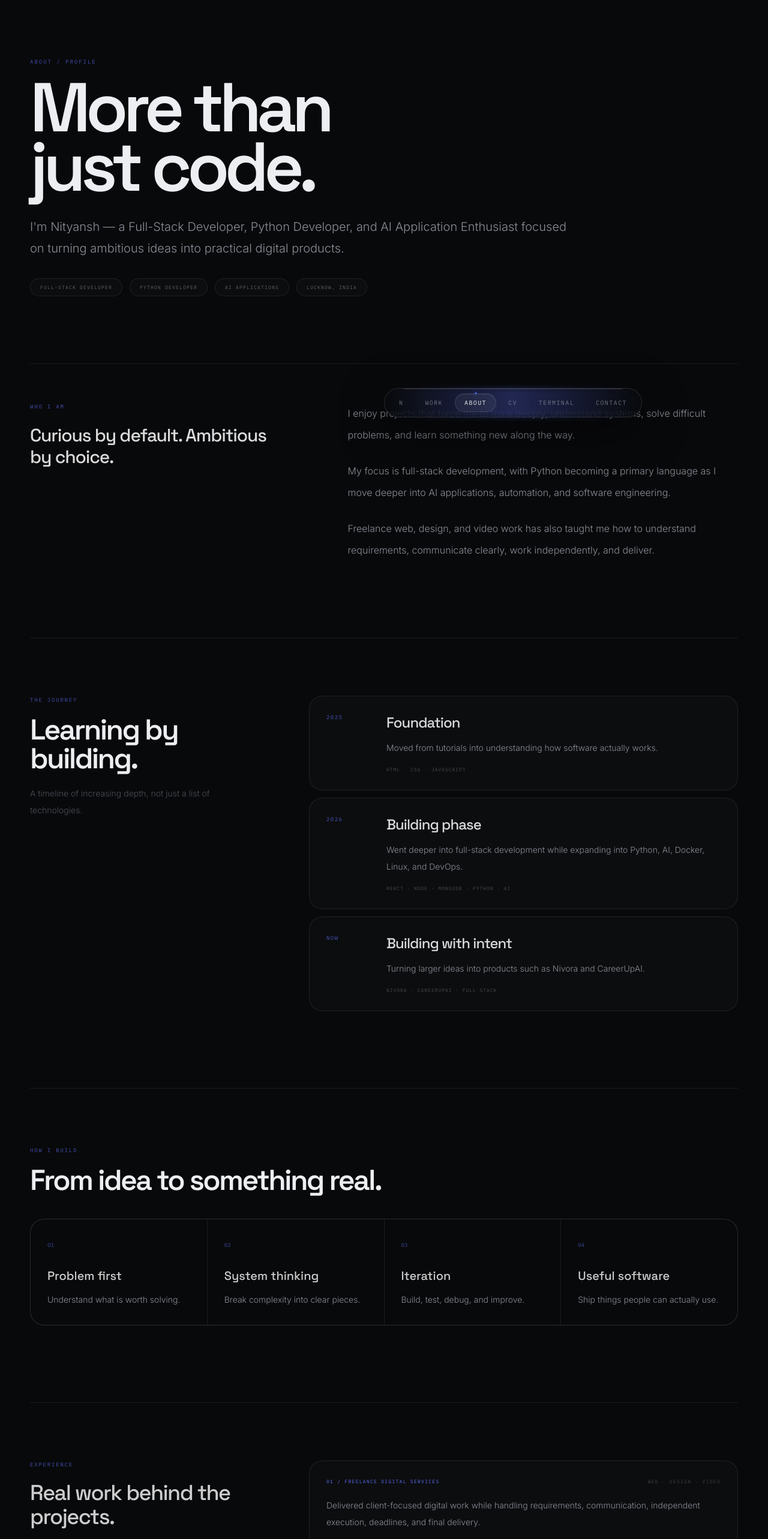
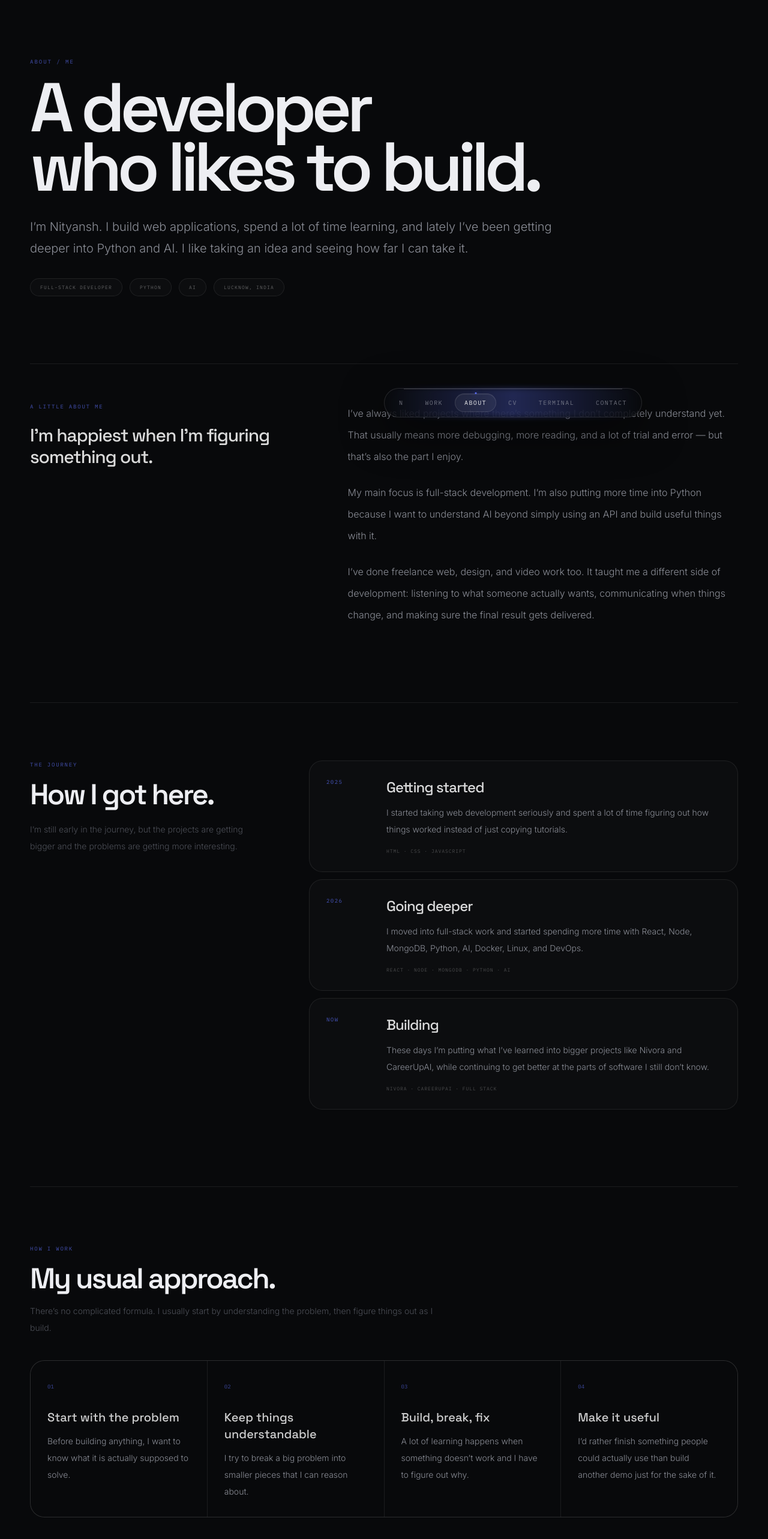
Before and after one commit to nityansh19/nityansh-portfolio, a Next.js app: page /about in a window 1280 px wide. Shown: the part 80-2646 px from the top of the page at 60% size. Built offline with nearby package versions, Linux system fonts and the light colour scheme.

Commit message:
Make portfolio copy more natural and personal

```diff
--- a/components/AboutExperienceV2.tsx
+++ b/components/AboutExperienceV2.tsx
@@ -4,15 +4,15 @@ import { motion, useReducedMotion } from "framer-motion";
 import Link from "next/link";
 
 const journey = [
-  ["2025", "Foundation", "Moved from tutorials into understanding how software actually works.", "HTML · CSS · JavaScript"],
-  ["2026", "Building phase", "Went deeper into full-stack development while expanding into Python, AI, Docker, Linux, and DevOps.", "React · Node · MongoDB · Python · AI"],
-  ["NOW", "Building with intent", "Turning larger ideas into products such as Nivora and CareerUpAI.", "Nivora · CareerUpAI · Full Stack"],
+  ["2025", "Getting started", "I started taking web development seriously and spent a lot of time figuring out how things worked instead of just copying tutorials.", "HTML · CSS · JavaScript"],
+  ["2026", "Going deeper", "I moved into full-stack work and started spending more time with React, Node, MongoDB, Python, AI, Docker, Linux, and DevOps.", "React · Node · MongoDB · Python · AI"],
+  ["NOW", "Building", "These days I’m putting what I’ve learned into bigger projects like Nivora and CareerUpAI, while continuing to get better at the parts of software I still don’t know.", "Nivora · CareerUpAI · Full Stack"],
 ];
 
 const work = [
-  ["Nivora", "PERSONAL FINANCE OS", "A calm finance product for spending, income, savings, budgets, goals, and useful financial insights.", "/projects/nivora", "React · Vite · TypeScript"],
-  ["CareerUpAI", "AI · FULL STACK", "A career platform built around resume intelligence, profile improvement, guidance, and personalized opportunities.", "/projects/careerupai", "Full Stack · AI"],
-  ["Nitra Chat", "REAL-TIME · FULL STACK", "A messaging product exploring real-time communication, interaction design, backend systems, and deployment.", "/projects", "React · Backend · Real-time"],
+  ["Nivora", "PERSONAL FINANCE OS", "A finance app I’m building to keep track of everyday spending, income, savings, budgets, goals, and the numbers behind them.", "/projects/nivora", "React · Vite · TypeScript"],
+  ["CareerUpAI", "AI · FULL STACK", "A career platform I’m building around resumes, profiles, career guidance, and helping people find opportunities that fit them better.", "/projects/careerupai", "Full Stack · AI"],
+  ["Nitra Chat", "REAL-TIME · FULL STACK", "A chat application where I’ve been working through real-time communication, backend logic, interface details, and what it takes to put a full app together.", "/projects", "React · Backend · Real-time"],
 ];
 
 const stack = [
@@ -23,42 +23,43 @@ const stack = [
 ];
 
 const principles = [
-  ["01", "Problem first", "Understand what is worth solving."],
-  ["02", "System thinking", "Break complexity into clear pieces."],
-  ["03", "Iteration", "Build, test, debug, and improve."],
-  ["04", "Useful software", "Ship things people can actually use."],
+  ["01", "Start with the problem", "Before building anything, I want to know what it is actually supposed to solve."],
+  ["02", "Keep things understandable", "I try to break a big problem into smaller pieces that I can reason about."],
+  ["03", "Build, break, fix", "A lot of learning happens when something doesn’t work and I have to figure out why."],
+  ["04", "Make it useful", "I’d rather finish something people could actually use than build another demo just for the sake of it."],
 ];
 
 export default function AboutExperienceV2() {
   const reducedMotion = useReducedMotion();
+
   return (
     <main className="min-h-screen px-6 pb-32 pt-36 sm:px-8 md:pt-44">
       <div className="mx-auto max-w-[1180px]">
         <header className="max-w-5xl">
-          <p className="font-mono text-[9px] uppercase tracking-[0.22em] text-accent/70">About / Profile</p>
-          <h1 className="mt-5 font-display text-[clamp(3.5rem,9vw,8rem)] font-semibold leading-[0.86] tracking-[-0.07em]">More than<br />just code.</h1>
-          <p className="mt-8 max-w-4xl text-lg leading-8 text-ink-dim sm:text-xl sm:leading-9">I&apos;m Nityansh — a Full-Stack Developer, Python Developer, and AI Application Enthusiast focused on turning ambitious ideas into practical digital products.</p>
-          <div className="mt-8 flex flex-wrap gap-3">{["Full-Stack Developer", "Python Developer", "AI Applications", "Lucknow, India"].map((item) => <span key={item} className="rounded-full border border-white/[0.08] bg-white/[0.02] px-4 py-2 font-mono text-[8px] uppercase tracking-[0.15em] text-white/35">{item}</span>)}</div>
+          <p className="font-mono text-[9px] uppercase tracking-[0.22em] text-accent/70">About / Me</p>
+          <h1 className="mt-5 font-display text-[clamp(3.5rem,9vw,8rem)] font-semibold leading-[0.86] tracking-[-0.07em]">A developer<br />who likes to build.</h1>
+          <p className="mt-8 max-w-4xl text-lg leading-8 text-ink-dim sm:text-xl sm:leading-9">I’m Nityansh. I build web applications, spend a lot of time learning, and lately I’ve been getting deeper into Python and AI. I like taking an idea and seeing how far I can take it.</p>
+          <div className="mt-8 flex flex-wrap gap-3">{["Full-Stack Developer", "Python", "AI", "Lucknow, India"].map((item) => <span key={item} className="rounded-full border border-white/[0.08] bg-white/[0.02] px-4 py-2 font-mono text-[8px] uppercase tracking-[0.15em] text-white/35">{item}</span>)}</div>
         </header>
 
         <section className="mt-20 grid gap-12 border-t border-line pt-12 md:mt-28 md:grid-cols-[0.8fr_1.2fr] md:gap-24 md:pt-16">
-          <div><p className="font-mono text-[9px] uppercase tracking-[0.2em] text-accent/70">WHO I AM</p><p className="mt-6 font-display text-2xl leading-tight tracking-[-0.04em] text-white/85 sm:text-3xl">Curious by default. Ambitious by choice.</p></div>
-          <div className="space-y-6 text-[15px] leading-8 text-ink-dim sm:text-base sm:leading-9"><p>I enjoy projects that force me to think deeply, understand systems, solve difficult problems, and learn something new along the way.</p><p>My focus is full-stack development, with Python becoming a primary language as I move deeper into AI applications, automation, and software engineering.</p><p>Freelance web, design, and video work has also taught me how to understand requirements, communicate clearly, work independently, and deliver.</p></div>
+          <div><p className="font-mono text-[9px] uppercase tracking-[0.2em] text-accent/70">A LITTLE ABOUT ME</p><p className="mt-6 font-display text-2xl leading-tight tracking-[-0.04em] text-white/85 sm:text-3xl">I’m happiest when I’m figuring something out.</p></div>
+          <div className="space-y-6 text-[15px] leading-8 text-ink-dim sm:text-base sm:leading-9"><p>I’ve always liked projects where there’s something I don’t completely understand yet. That usually means more debugging, more reading, and a lot of trial and error — but that’s also the part I enjoy.</p><p>My main focus is full-stack development. I’m also putting more time into Python because I want to understand AI beyond simply using an API and build useful things with it.</p><p>I’ve done freelance web, design, and video work too. It taught me a different side of development: listening to what someone actually wants, communicating when things change, and making sure the final result gets delivered.</p></div>
         </section>
 
-        <section className="mt-24 border-t border-line pt-16 md:mt-32 md:pt-24"><div className="grid gap-12 md:grid-cols-[0.7fr_1.3fr] md:gap-20"><div><p className="font-mono text-[9px] uppercase tracking-[0.2em] text-accent/70">THE JOURNEY</p><h2 className="mt-5 font-display text-4xl font-semibold tracking-[-0.055em] sm:text-5xl">Learning by building.</h2><p className="mt-5 max-w-sm text-sm leading-7 text-ink-faint">A timeline of increasing depth, not just a list of technologies.</p></div><div className="space-y-3">{journey.map(([year, title, text, tags], i) => <motion.article key={year} initial={{ opacity: 0, x: 12 }} whileInView={{ opacity: 1, x: 0 }} viewport={{ once: true }} transition={{ delay: i * .08 }} whileHover={reducedMotion ? undefined : { y: -4 }} className="grid gap-5 rounded-[22px] border border-white/[0.08] bg-white/[0.018] p-6 sm:grid-cols-[80px_1fr] sm:p-7"><span className="font-mono text-[9px] tracking-[0.16em] text-accent/75">{year}</span><div><h3 className="font-display text-2xl tracking-[-0.04em] text-white/85">{title}</h3><p className="mt-3 text-sm leading-7 text-ink-dim">{text}</p><p className="mt-4 font-mono text-[8px] uppercase tracking-[0.12em] text-white/25">{tags}</p></div></motion.article>)}</div></div></section>
+        <section className="mt-24 border-t border-line pt-16 md:mt-32 md:pt-24"><div className="grid gap-12 md:grid-cols-[0.7fr_1.3fr] md:gap-20"><div><p className="font-mono text-[9px] uppercase tracking-[0.2em] text-accent/70">THE JOURNEY</p><h2 className="mt-5 font-display text-4xl font-semibold tracking-[-0.055em] sm:text-5xl">How I got here.</h2><p className="mt-5 max-w-sm text-sm leading-7 text-ink-faint">I’m still early in the journey, but the projects are getting bigger and the problems are getting more interesting.</p></div><div className="space-y-3">{journey.map(([year, title, text, tags], i) => <motion.article key={year} initial={{ opacity: 0, x: 12 }} whileInView={{ opacity: 1, x: 0 }} viewport={{ once: true }} transition={{ delay: i * .08 }} whileHover={reducedMotion ? undefined : { y: -4 }} className="grid gap-5 rounded-[22px] border border-white/[0.08] bg-white/[0.018] p-6 sm:grid-cols-[80px_1fr] sm:p-7"><span className="font-mono text-[9px] tracking-[0.16em] text-accent/75">{year}</span><div><h3 className="font-display text-2xl tracking-[-0.04em] text-white/85">{title}</h3><p className="mt-3 text-sm leading-7 text-ink-dim">{text}</p><p className="mt-4 font-mono text-[8px] uppercase tracking-[0.12em] text-white/25">{tags}</p></div></motion.article>)}</div></div></section>
 
-        <section className="mt-24 border-t border-line pt-16 md:mt-32 md:pt-24"><p className="font-mono text-[9px] uppercase tracking-[0.2em] text-accent/70">HOW I BUILD</p><h2 className="mt-5 max-w-2xl font-display text-4xl font-semibold tracking-[-0.055em] sm:text-5xl">From idea to something real.</h2><div className="mt-10 grid gap-px overflow-hidden rounded-[24px] border border-white/[0.08] bg-white/[0.08] sm:grid-cols-2 lg:grid-cols-4">{principles.map(([n, title, text]) => <div key={n} className="bg-bg p-7"><span className="font-mono text-[9px] text-accent/60">{n}</span><h3 className="mt-7 font-display text-xl text-white/80">{title}</h3><p className="mt-3 text-sm leading-7 text-ink-dim">{text}</p></div>)}</div></section>
+        <section className="mt-24 border-t border-line pt-16 md:mt-32 md:pt-24"><p className="font-mono text-[9px] uppercase tracking-[0.2em] text-accent/70">HOW I WORK</p><h2 className="mt-5 max-w-2xl font-display text-4xl font-semibold tracking-[-0.055em] sm:text-5xl">My usual approach.</h2><p className="mt-4 max-w-2xl text-sm leading-7 text-ink-faint">There’s no complicated formula. I usually start by understanding the problem, then figure things out as I build.</p><div className="mt-10 grid gap-px overflow-hidden rounded-[24px] border border-white/[0.08] bg-white/[0.08] sm:grid-cols-2 lg:grid-cols-4">{principles.map(([n, title, text]) => <div key={n} className="bg-bg p-7"><span className="font-mono text-[9px] text-accent/60">{n}</span><h3 className="mt-7 font-display text-xl text-white/80">{title}</h3><p className="mt-3 text-sm leading-7 text-ink-dim">{text}</p></div>)}</div></section>
 
-        <section className="mt-24 border-t border-line pt-16 md:mt-32 md:pt-24"><div className="grid gap-12 md:grid-cols-[0.7fr_1.3fr] md:gap-20"><div><p className="font-mono text-[9px] uppercase tracking-[0.2em] text-accent/70">EXPERIENCE</p><h2 className="mt-5 font-display text-3xl tracking-[-0.045em] text-white/80 sm:text-4xl">Real work behind the projects.</h2></div><div className="space-y-4">{[["01", "Freelance Digital Services", "Web · Design · Video", "Delivered client-focused digital work while handling requirements, communication, independent execution, deadlines, and final delivery."], ["02", "College Coding Club", "Technical Member", "Participated in coding activities, technical discussions, collaborative development, programming practice, and problem-solving sessions."]].map(([n, title, meta, text]) => <motion.article key={n} whileHover={reducedMotion ? undefined : { y: -4 }} className="rounded-[22px] border border-white/[0.08] bg-white/[0.018] p-7"><div className="flex flex-wrap justify-between gap-3 font-mono text-[8px] uppercase tracking-[0.16em]"><span className="text-accent">{n} / {title}</span><span className="text-white/20">{meta}</span></div><p className="mt-5 text-sm leading-7 text-ink-dim">{text}</p></motion.article>)}</div></div></section>
+        <section className="mt-24 border-t border-line pt-16 md:mt-32 md:pt-24"><div className="grid gap-12 md:grid-cols-[0.7fr_1.3fr] md:gap-20"><div><p className="font-mono text-[9px] uppercase tracking-[0.2em] text-accent/70">EXPERIENCE</p><h2 className="mt-5 font-display text-3xl tracking-[-0.045em] text-white/80 sm:text-4xl">Work outside the projects.</h2><p className="mt-5 max-w-sm text-sm leading-7 text-ink-faint">Some of my best lessons have come from working with other people, not just writing code by myself.</p></div><div className="space-y-4">{[["01", "Freelance Digital Services", "Web · Design · Video", "I’ve worked on web development, graphic design, and video projects for clients. That meant figuring out requirements, making changes along the way, communicating clearly, and getting the work finished."], ["02", "College Coding Club", "Technical Member", "I’ve taken part in coding activities, technical discussions, practice sessions, and group problem-solving with other students."]].map(([n, title, meta, text]) => <motion.article key={n} whileHover={reducedMotion ? undefined : { y: -4 }} className="rounded-[22px] border border-white/[0.08] bg-white/[0.018] p-7"><div className="flex flex-wrap justify-between gap-3 font-mono text-[8px] uppercase tracking-[0.16em]"><span className="text-accent">{n} / {title}</span><span className="text-white/20">{meta}</span></div><p className="mt-5 text-sm leading-7 text-ink-dim">{text}</p></motion.article>)}</div></div></section>
 
-        <section className="mt-24 border-t border-line pt-16 md:mt-32 md:pt-24"><p className="font-mono text-[9px] uppercase tracking-[0.2em] text-accent/70">SELECTED WORK</p><h2 className="mt-5 max-w-3xl font-display text-4xl font-semibold tracking-[-0.055em] sm:text-5xl">The products I&apos;m learning through.</h2><div className="mt-10 grid gap-4 lg:grid-cols-3">{work.map(([title, type, text, href, tags], i) => <motion.article key={title} whileHover={reducedMotion ? undefined : { y: -6 }} className="group flex min-h-[310px] flex-col rounded-[22px] border border-white/[0.08] bg-white/[0.018] p-7"><span className="font-mono text-[8px] tracking-[0.16em] text-accent/70">0{i + 1}</span><h3 className="mt-7 font-display text-2xl tracking-[-0.04em] text-white/85">{title}</h3><p className="mt-2 font-mono text-[8px] uppercase tracking-[0.14em] text-white/20">{type}</p><p className="mt-5 text-sm leading-7 text-ink-dim">{text}</p><div className="mt-auto pt-7"><p className="mb-5 font-mono text-[8px] uppercase tracking-[0.12em] text-white/25">{tags}</p><Link href={href} className="font-mono text-[8px] uppercase tracking-[0.18em] text-white/35 transition-colors group-hover:text-accent">Explore ↗</Link></div></motion.article>)}</div></section>
+        <section className="mt-24 border-t border-line pt-16 md:mt-32 md:pt-24"><p className="font-mono text-[9px] uppercase tracking-[0.2em] text-accent/70">PROJECTS</p><h2 className="mt-5 max-w-3xl font-display text-4xl font-semibold tracking-[-0.055em] sm:text-5xl">Things I’m actually working on.</h2><p className="mt-4 max-w-2xl text-sm leading-7 text-ink-faint">These are the projects where most of my learning is happening right now.</p><div className="mt-10 grid gap-4 lg:grid-cols-3">{work.map(([title, type, text, href, tags], i) => <motion.article key={title} whileHover={reducedMotion ? undefined : { y: -6 }} className="group flex min-h-[310px] flex-col rounded-[22px] border border-white/[0.08] bg-white/[0.018] p-7"><span className="font-mono text-[8px] tracking-[0.16em] text-accent/70">0{i + 1}</span><h3 className="mt-7 font-display text-2xl tracking-[-0.04em] text-white/85">{title}</h3><p className="mt-2 font-mono text-[8px] uppercase tracking-[0.14em] text-white/20">{type}</p><p className="mt-5 text-sm leading-7 text-ink-dim">{text}</p><div className="mt-auto pt-7"><p className="mb-5 font-mono text-[8px] uppercase tracking-[0.12em] text-white/25">{tags}</p><Link href={href} className="font-mono text-[8px] uppercase tracking-[0.18em] text-white/35 transition-colors group-hover:text-accent">See project ↗</Link></div></motion.article>)}</div></section>
 
-        <section className="mt-24 border-t border-line pt-16 md:mt-32 md:pt-24"><div className="grid gap-12 md:grid-cols-[0.7fr_1.3fr] md:gap-20"><div><p className="font-mono text-[9px] uppercase tracking-[0.2em] text-accent/70">STACK</p><h2 className="mt-5 font-display text-3xl tracking-[-0.045em] text-white/80 sm:text-4xl">The current toolkit.</h2></div><div className="grid gap-3 sm:grid-cols-2">{stack.map(([title, items, signal]) => <div key={title} className="rounded-[20px] border border-white/[0.08] bg-white/[0.018] p-6 transition-colors hover:border-accent/20"><p className="font-mono text-[8px] uppercase tracking-[0.16em] text-accent/70">{signal}</p><h3 className="mt-4 font-display text-xl text-white/80">{title}</h3><p className="mt-3 text-sm leading-6 text-ink-dim">{items}</p></div>)}</div></div></section>
+        <section className="mt-24 border-t border-line pt-16 md:mt-32 md:pt-24"><div className="grid gap-12 md:grid-cols-[0.7fr_1.3fr] md:gap-20"><div><p className="font-mono text-[9px] uppercase tracking-[0.2em] text-accent/70">TECH</p><h2 className="mt-5 font-display text-3xl tracking-[-0.045em] text-white/80 sm:text-4xl">What I use.</h2><p className="mt-5 max-w-sm text-sm leading-7 text-ink-faint">The stack changes depending on what I’m building, but these are the tools I spend the most time with.</p></div><div className="grid gap-3 sm:grid-cols-2">{stack.map(([title, items, signal]) => <div key={title} className="rounded-[20px] border border-white/[0.08] bg-white/[0.018] p-6 transition-colors hover:border-accent/20"><p className="font-mono text-[8px] uppercase tracking-[0.16em] text-accent/70">{signal}</p><h3 className="mt-4 font-display text-xl text-white/80">{title}</h3><p className="mt-3 text-sm leading-6 text-ink-dim">{items}</p></div>)}</div></div></section>
 
-        <section className="mt-24 border-t border-line pt-16 md:mt-32 md:pt-24"><div className="grid gap-12 md:grid-cols-[0.7fr_1.3fr] md:gap-20"><div><p className="font-mono text-[9px] uppercase tracking-[0.2em] text-accent/70">EDUCATION</p><h2 className="mt-5 font-display text-3xl tracking-[-0.045em] text-white/80 sm:text-4xl">The academic track.</h2></div><div className="rounded-[22px] border border-accent/20 bg-accent/[0.035] p-7"><p className="font-mono text-[8px] uppercase tracking-[0.18em] text-accent">Current</p><h3 className="mt-3 font-display text-2xl text-white/85">Integral University, Lucknow</h3><p className="mt-2 text-sm text-ink-dim">Bachelor of Computer Applications (BCA) — Computer Science</p><div className="mt-6 flex flex-wrap gap-2"><span className="rounded-full border border-white/[0.08] px-3 py-1.5 font-mono text-[8px] text-white/35">CGPA 7.3 / 10</span><span className="rounded-full border border-white/[0.08] px-3 py-1.5 font-mono text-[8px] text-white/35">Computer Science</span></div></div></div></section>
+        <section className="mt-24 border-t border-line pt-16 md:mt-32 md:pt-24"><div className="grid gap-12 md:grid-cols-[0.7fr_1.3fr] md:gap-20"><div><p className="font-mono text-[9px] uppercase tracking-[0.2em] text-accent/70">EDUCATION</p><h2 className="mt-5 font-display text-3xl tracking-[-0.045em] text-white/80 sm:text-4xl">Where I’m studying.</h2></div><div className="rounded-[22px] border border-accent/20 bg-accent/[0.035] p-7"><p className="font-mono text-[8px] uppercase tracking-[0.18em] text-accent">CURRENT</p><h3 className="mt-3 font-display text-2xl text-white/85">Integral University, Lucknow</h3><p className="mt-2 text-sm text-ink-dim">Bachelor of Computer Applications (BCA) — Computer Science</p><div className="mt-6 flex flex-wrap gap-2"><span className="rounded-full border border-white/[0.08] px-3 py-1.5 font-mono text-[8px] text-white/35">CGPA 7.3 / 10</span><span className="rounded-full border border-white/[0.08] px-3 py-1.5 font-mono text-[8px] text-white/35">Computer Science</span></div></div></div></section>
 
-        <section className="mt-24 border-t border-line pt-16 md:mt-32 md:pt-24"><div className="rounded-[28px] border border-accent/20 bg-accent/[0.035] p-8 sm:p-10"><p className="font-mono text-[9px] uppercase tracking-[0.2em] text-accent/75">OPEN TO OPPORTUNITIES</p><h2 className="mt-5 max-w-3xl font-display text-4xl font-semibold tracking-[-0.055em] sm:text-5xl">Looking for places to learn fast, contribute seriously, and build useful software.</h2><div className="mt-8 flex flex-wrap gap-3"><Link href="/projects" className="rounded-full bg-white px-5 py-3 font-mono text-[8px] uppercase tracking-[0.16em] text-black">View work ↗</Link><Link href="/contact" className="rounded-full border border-white/[0.12] px-5 py-3 font-mono text-[8px] uppercase tracking-[0.16em] text-white/60 hover:border-accent/40 hover:text-white">Let&apos;s connect ↗</Link></div></div></section>
+        <section className="mt-24 border-t border-line pt-16 md:mt-32 md:pt-24"><div className="rounded-[28px] border border-accent/20 bg-accent/[0.035] p-8 sm:p-10"><p className="font-mono text-[9px] uppercase tracking-[0.2em] text-accent/75">OPEN TO OPPORTUNITIES</p><h2 className="mt-5 max-w-3xl font-display text-4xl font-semibold tracking-[-0.055em] sm:text-5xl">I’m looking for a place where I can keep learning, take on real work, and be useful to the team.</h2><p className="mt-5 max-w-2xl text-sm leading-7 text-ink-dim">If you’re working on something interesting and think I could contribute, I’d be happy to talk.</p><div className="mt-8 flex flex-wrap gap-3"><Link href="/projects" className="rounded-full bg-white px-5 py-3 font-mono text-[8px] uppercase tracking-[0.16em] text-black">See my work ↗</Link><Link href="/contact" className="rounded-full border border-white/[0.12] px-5 py-3 font-mono text-[8px] uppercase tracking-[0.16em] text-white/60 hover:border-accent/40 hover:text-white">Get in touch ↗</Link></div></div></section>
       </div>
     </main>
   );
```
